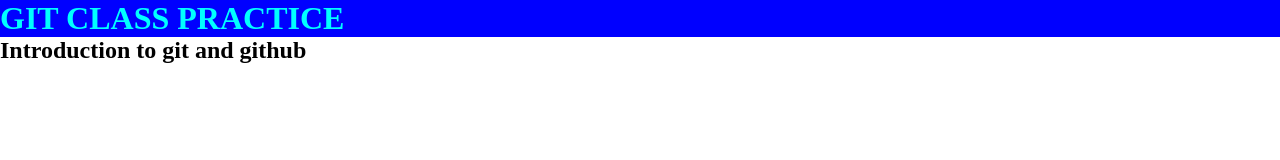
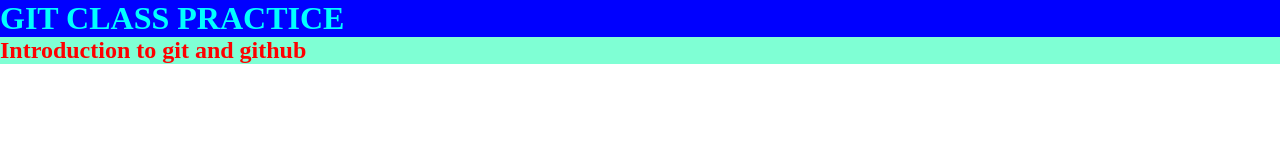
Before and after one commit to mohyis/classwork, a website: page index.html in a window 1280 px wide. Drawn offline with Linux system fonts and the light colour scheme.

Commit message:
added color and background color to second header

```diff
--- a/index.css
+++ b/index.css
@@ -7,3 +7,8 @@
     color: aqua;
     background-color: blue;
 }
+
+h2 {
+    color: red;
+    background-color: aquamarine;
+}
```
